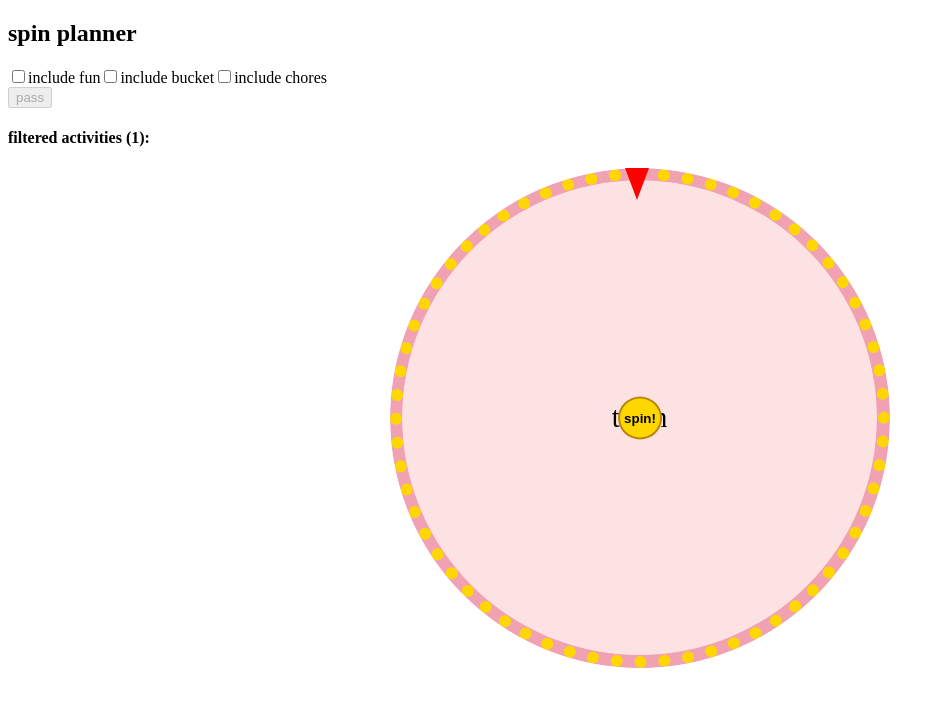
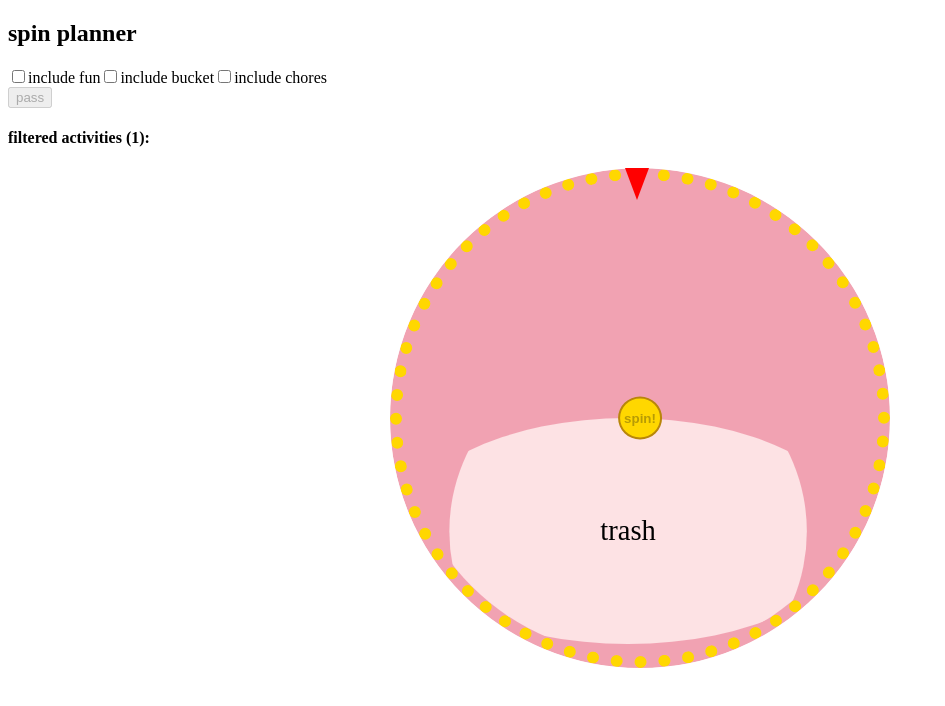
Before and after one commit to Zereis/Event-planner, a React (Vite) app: page / in a window 1280 px wide. Shown: the top 706 px of the page, without its empty margins (0-945 px from the left). Built offline with nearby package versions, Linux system fonts and the light colour scheme.

Commit message:
slightly better wedges

```diff
--- a/src/components/Spin.jsx
+++ b/src/components/Spin.jsx
@@ -100,6 +100,7 @@ function Spin() {
 
   // pick a random activity from the available ones
   const handleSpin = () => {
+
     if (selectedActivityId !== null) {
       setUsedActivityIds((prev) => [...prev, selectedActivityId]);
     }
@@ -112,9 +113,9 @@ function Spin() {
 
     // Pick the activity FIRST so we can align spin to it
     const itemCount = allFiltered.length;
-    const randomIndex = Math.floor(Math.random() * itemCount);
     const degreePerItem = 360 / itemCount;
-    const selectedActivity = allFiltered[randomIndex];
+    const selectedActivity = availableForSpin[Math.floor(Math.random() * availableForSpin.length)];
+    const randomIndex = allFiltered.findIndex(act => act.id === selectedActivity.id); // get correct index in full list
 
     const targetPosition = 0; // 12h postion
     // rotate to that wedge -- in the center of the slice
@@ -156,7 +157,6 @@ function Spin() {
   };
 
   const isSingleItem = allFiltered.length === 1;
-
 
   const categoryColors = {
     chores: "#f8d7da",      // soft red
@@ -227,7 +227,12 @@ function Spin() {
               );
             })}
           </ul>
-          <button className="spin-button" onClick={handleSpin}>spin!</button>
+          <button
+          className="spin-button"
+          onClick={handleSpin}
+          disabled={isSingleItem}
+          >spin!
+          </button>
         </div>
       </div>
     </div>
--- a/src/styles/spin.css
+++ b/src/styles/spin.css
@@ -16,21 +16,25 @@
   clip-path: inset(0 0 0 0 round 50%);
   border: dotted 1cqi gold;
   border-radius: 50%;
+  overflow: hidden;
+  transform: rotate(0deg);
 }
 
 .wedge {
   align-content: center;
-  background: deepskyblue;
-  display: grid;
+  display: flex;
   font-size: 3cqi;
   text-align: center;
   grid-area: 1 / -1;
   list-style: none;
   transform-origin: center right;
+  transform: rotate(calc(var(--angle)));
+  rotate: calc(360deg / var(--_items) * (var(--_idx) - 1));
   width: 50cqi;
-  rotate: calc(360deg / var(--_items) * (var(--_idx) - 1));
   height: calc((3.1416 * 50cqi) / var(--_items));
-  clip-path: polygon(0% -2%, 100% 50%, 0% 102%);
+  clip-path: polygon(0% 100%, 100% 50%, 0% 0%);
+  align-items: center;
+  justify-content: center;
 }
 
 .full-wedge {
```
